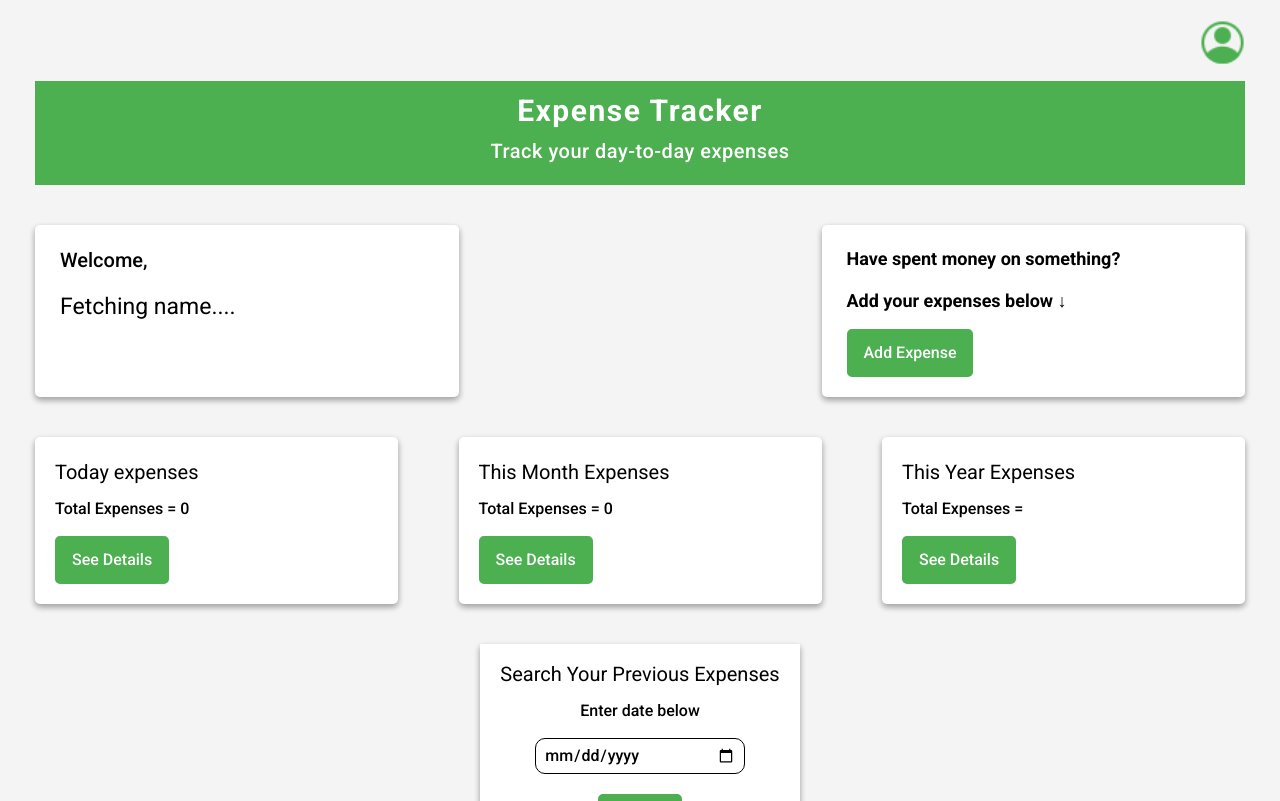
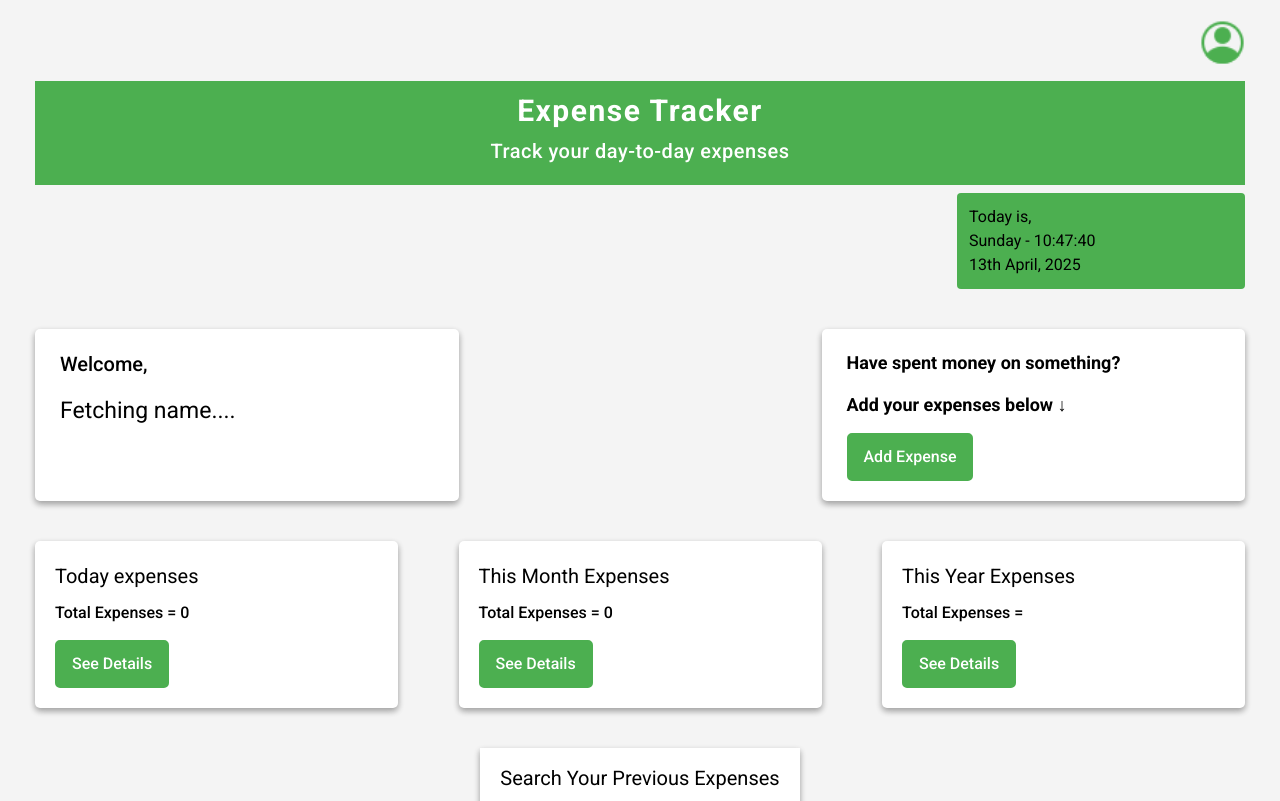
Before and after one commit to prithvijitbasak/pb-expense-tracker, a React (Vite) app in the folder frontend/: page / in a window 1280 px wide. Shown: the top 801 px of the page. Built offline with nearby package versions, Linux system fonts and the light colour scheme; no server answers; sample sign-in values are in the browser's storage.

Commit message:
created the clock card component and added them in the dashboard

```diff
--- /dev/null
+++ b/frontend/src/components/ClockCard.jsx
@@ -0,0 +1,66 @@
+import { useState, useEffect } from "react";
+
+const ClockCard = () => {
+  const [time, setTime] = useState("");
+  const [weekDay, setWeekDay] = useState("");
+  const [date, setDate] = useState("");
+
+  useEffect(() => {
+    const getDateSuffix = (day) => {
+      if (day >= 11 && day <= 13) return "th";
+      const lastDigit = day % 10;
+      switch (lastDigit) {
+        case 1: return "st";
+        case 2: return "nd";
+        case 3: return "rd";
+        default: return "th";
+      }
+    };
+
+    const updateTime = () => {
+      const now = new Date();
+
+      // Format time: HH:MM:SS
+      const hours = String(now.getHours()).padStart(2, "0");
+      const minutes = String(now.getMinutes()).padStart(2, "0");
+      const seconds = String(now.getSeconds()).padStart(2, "0");
+      setTime(`${hours}:${minutes}:${seconds}`);
+
+      // Weekday name
+      const days = [
+        "Sunday", "Monday", "Tuesday", "Wednesday",
+        "Thursday", "Friday", "Saturday",
+      ];
+      setWeekDay(days[now.getDay()]);
+
+      // Date with suffix: DDth Month YYYY
+      const day = now.getDate();
+      const suffix = getDateSuffix(day);
+
+      const months = [
+        "January", "February", "March", "April", "May", "June",
+        "July", "August", "September", "October", "November", "December",
+      ];
+
+      setDate(`${day}${suffix} ${months[now.getMonth()]}, ${now.getFullYear()}`);
+    };
+
+    updateTime(); // Initial call
+    const timer = setInterval(updateTime, 1000); // Update every second
+
+    // Cleanup on component unmount
+    return () => clearInterval(timer);
+  }, []);
+
+  return (
+    <div className="clock-card-wrapper w-2xs bg-[var(--top-color)] p-3 rounded-sm ">
+      <p className="font-italic">Today is,</p>
+      <p className="font">
+        {weekDay} - {time}
+      </p>
+      <p className="date">{date}</p>
+    </div>
+  );
+};
+
+export default ClockCard;
--- a/frontend/src/pages/Dashboard.jsx
+++ b/frontend/src/pages/Dashboard.jsx
@@ -9,6 +9,7 @@ import YearDetailsCard from "../components/YearDetailsCard";
 import WelcomeAddBanner from "../components/WelcomeAddBanner";
 import SearchBoxSection from "../components/SearchBoxSection";
 import DashBanner from "../components/DashBanner";
+import ClockCard from "../components/ClockCard";
 
 const Dashboard = () => {
   const [showAddExpense, setShowAddExpense] = useState(false);
@@ -83,6 +84,10 @@ const Dashboard = () => {
 
           <DashBanner />
 
+          <div className="mt-2 flex justify-end">
+            <ClockCard />
+          </div>
+
           <WelcomeAddBanner />
 
           {showAddExpense && <AddExpense onClose={handleCloseAddExpense} />}
```
